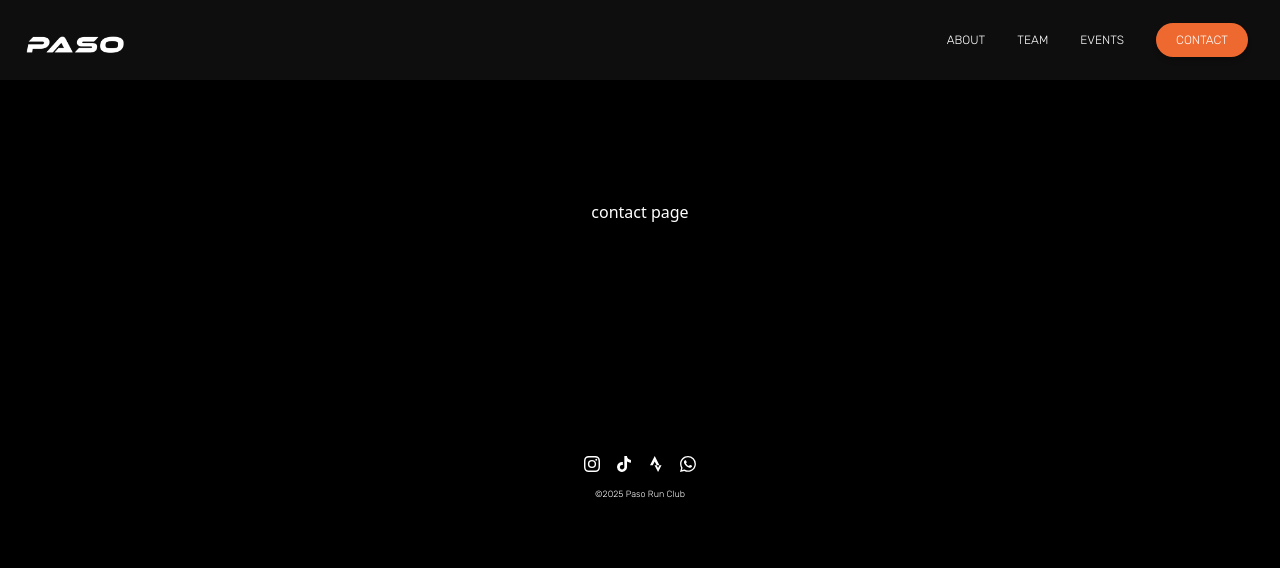
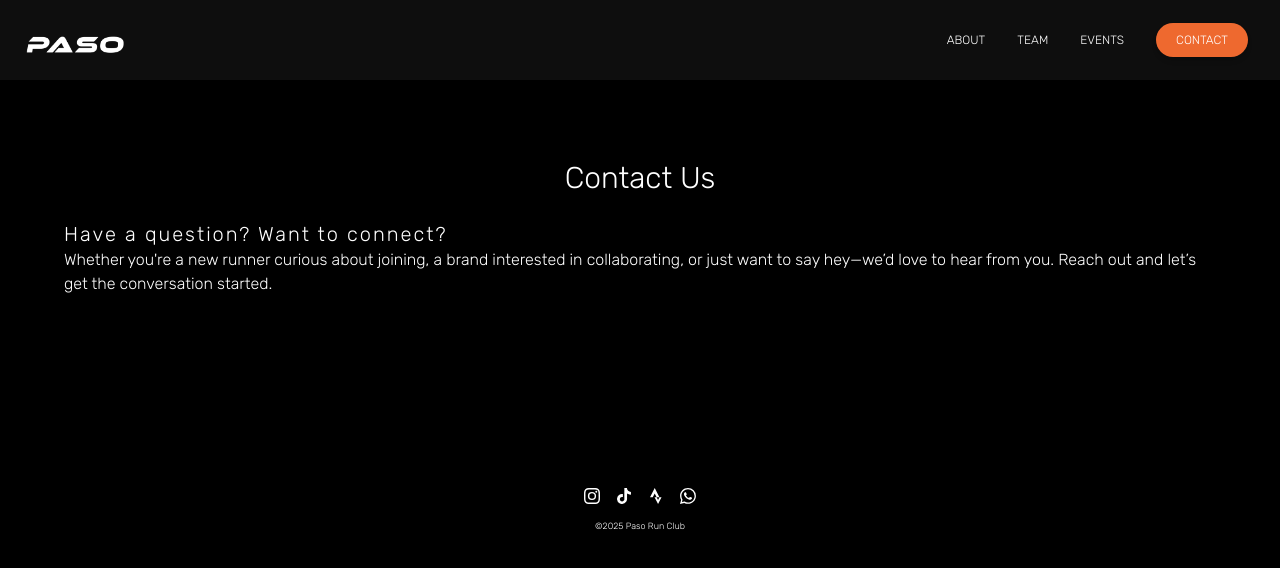
Before and after one commit to paso-athletics/paso-website, a Next.js app in the folder paso-website/: page /contact in a window 1280 px wide. Shown: the top 568 px of the page. Built offline with nearby package versions, Linux system fonts and the light colour scheme.

Commit message:
add: initial contact form

```diff
--- a/paso-website/src/app/contact/page.tsx
+++ b/paso-website/src/app/contact/page.tsx
@@ -1,7 +1,41 @@
+import { Rubik } from "next/font/google";
+import { CONTACT_HEADING, CONTACT_SUB_HEADING, CONTACT_ADDITIONAL } from "../../constants";
+
+const rubik = Rubik({
+    weight: '300',
+    subsets: ['latin']
+});
+
 export default function Contact() {
     return (
-        <div>
-            <h1 className="text-center py-50">contact page</h1>
-        </div>
+        <>
+            <section className={`py-40 ${rubik.className}`}>
+                <h1 className="text-center text-3xl capitalize mb-6">{`${CONTACT_HEADING}`}</h1>
+                <div className="px-4 md:px-16">
+                    <h2 className="text-md tracking-widest md:text-xl">{`${CONTACT_SUB_HEADING}`}</h2>
+                    <p className="text-justify md:text-start">{`${CONTACT_ADDITIONAL}`}</p>
+                </div>
+
+                <form action="">
+
+                </form>
+
+                {/* <form action="#" className="space-y-8">
+                <div>
+                <label htmlFor="email" className="block mb-2 text-sm font-medium text-gray-900">Your email</label>
+                <input type="email" id="email" className="shadow-sm bg-gray-50 border border-gray-300 text-gray-900 text-sm rounded-lg focus:ring-primary-500 focus:border-primary-500 block w-full p-2.5" placeholder="name@flowbite.com" required/>
+                </div>
+                <div>
+                <label htmlFor="subject" className="block mb-2 text-sm font-medium text-gray-900">Subject</label>
+                <input type="text" id="subject" className="block p-3 w-full text-sm text-gray-900 bg-gray-50 rounded-lg border border-gray-300 shadow-sm focus:ring-primary-500 focus:border-primary-500" placeholder="Let us know how we can help you" required/>
+                </div>
+                <div className="sm:col-span-2">
+                <label htmlFor="message" className="block mb-2 text-sm font-medium text-gray-900">Your message</label>
+                <textarea id="message" rows="6" className="block p-2.5 w-full text-sm text-gray-900 bg-gray-50 rounded-lg shadow-sm border border-gray-300 focus:ring-primary-500 focus:border-primary-500" placeholder="Leave a comment..."></textarea>
+                </div>
+                <button type="submit" className="py-3 px-5 text-sm font-medium text-center text-white rounded-lg bg-primary-700 sm:w-fit hover:bg-primary-800 focus:ring-4 focus:outline-none focus:ring-primary-300">Send message</button>
+                </form> */}
+            </section>
+        </>
     );
 }
--- a/paso-website/src/constants.tsx
+++ b/paso-website/src/constants.tsx
@@ -9,6 +9,9 @@ export const BRIEF_INTRO_P1 = 'Somos PASO — inspired by a community that keeps
 export const BRIEF_INTRO_P2 = 'Bring your pace, your story.';
 export const SLOGAN = 'PON TUS MILLAS'
 export const JOIN_US_HEADING = 'come run with us';
+export const CONTACT_HEADING = 'contact us';
+export const CONTACT_SUB_HEADING = 'Have a question? Want to connect?';
+export const CONTACT_ADDITIONAL = 'Whether you\'re a new runner curious about joining, a brand interested in collaborating, or just want to say hey—we\’d love to hear from you. Reach out and let\’s get the conversation started.';
 
 export const SOCIAL_LINKS = {
     instagram : 'https://www.instagram.com/pasorunclub/',
```
